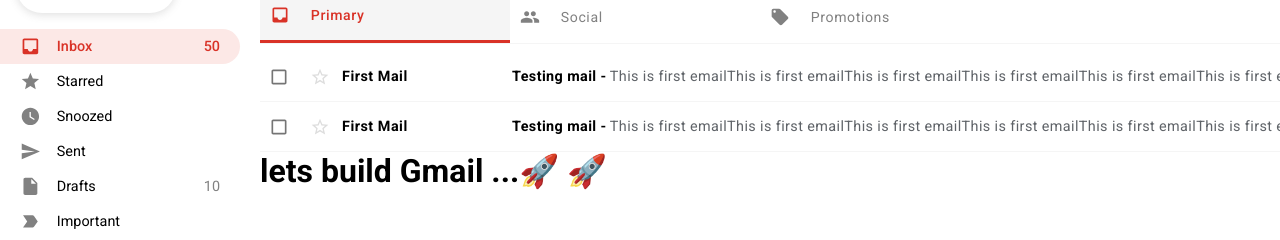
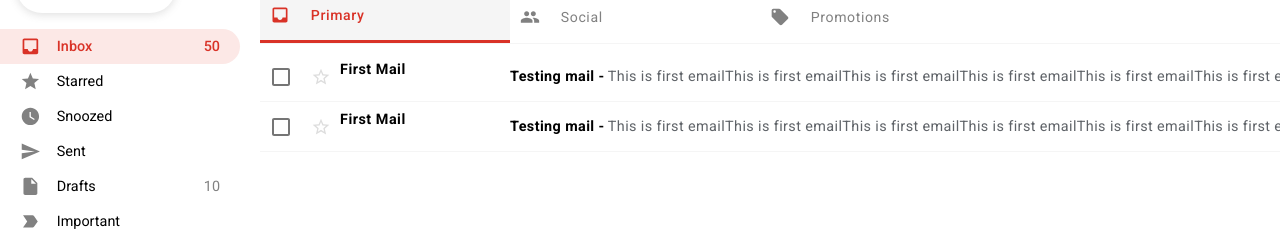
Before and after one commit to makdoom/gmail-clone, a React (Create React App) app: page / in a window 1280 px wide. Shown: the part 376-616 px from the top of the page. Built offline with nearby package versions, Linux system fonts and the light colour scheme.

Commit message:
added navigation in maillist

```diff
--- a/src/components/EmailRow/EmailRow.js
+++ b/src/components/EmailRow/EmailRow.js
@@ -6,19 +6,24 @@
 import DraftsIcon from "@material-ui/icons/Drafts";
 import ArchiveIcon from "@material-ui/icons/Archive";
 import DeleteIcon from "@material-ui/icons/Delete";
+import StarIcon from "@material-ui/icons/Star";
+
+import { useNavigate } from "react-router-dom";
 
 const EmailRow = ({ id, title, subject, description, time }) => {
+  const navigate = useNavigate();
   return (
     <div className="emailRow">
       <div className="emailRow__options">
-        <Checkbox size="small" />
-        <IconButton>
-          <StarOutlineIcon
+        <Checkbox />
+        <Checkbox
           className="star--icon"
-            fontSize="small"
-          ></StarOutlineIcon>
-        </IconButton>
+          size="small"
+          icon={<StarOutlineIcon />}
+          checkedIcon={<StarIcon />}
+        />
       </div>
+      <div className="email__info" onClick={() => navigate("/mail")}>
         <p className="emailRow__title">{title}</p>
         <div className="emailRow__message">
           <p className="subject">
@@ -27,6 +32,7 @@
           </p>
         </div>
         <div className="emailRow__time">{time}</div>
+      </div>
       <div className="emailRow__action">
         <IconButton>
           <ArchiveIcon fontSize="small" />
--- a/src/components/EmailRow/emailRow.css
+++ b/src/components/EmailRow/emailRow.css
@@ -15,9 +15,19 @@
 .emailRow:hover .emailRow__options .star--icon {
   color: #5f6368;
 }
+.emailRow:hover .emailRow__options .star--icon.Mui-checked {
+  color: #f7ca4b;
+}
+.emailRow__options .star--icon.Mui-checked {
+  color: #f7ca4b;
+}
 .emailRow:hover .emailRow__action {
   visibility: visible;
   right: 0px;
+}
+.emailRow .email__info {
+  display: flex;
+  width: 100%;
 }
 .emailRow__options {
   display: flex;
--- a/src/components/EmailSection/EmailSection.js
+++ b/src/components/EmailSection/EmailSection.js
@@ -1,4 +1,3 @@
-import { Button, IconButton } from "@material-ui/core";
 import React from "react";
 import "./emailSection.css";
 
--- a/src/components/EmailView/EmailView.js
+++ b/src/components/EmailView/EmailView.js
@@ -86,7 +86,6 @@
           time="Nov 10"
         />
       </div>
-      <h1>lets build Gmail ...🚀 🚀</h1>
     </div>
   );
 };
```
Lines whose indentation alone changed are shown as unchanged.
